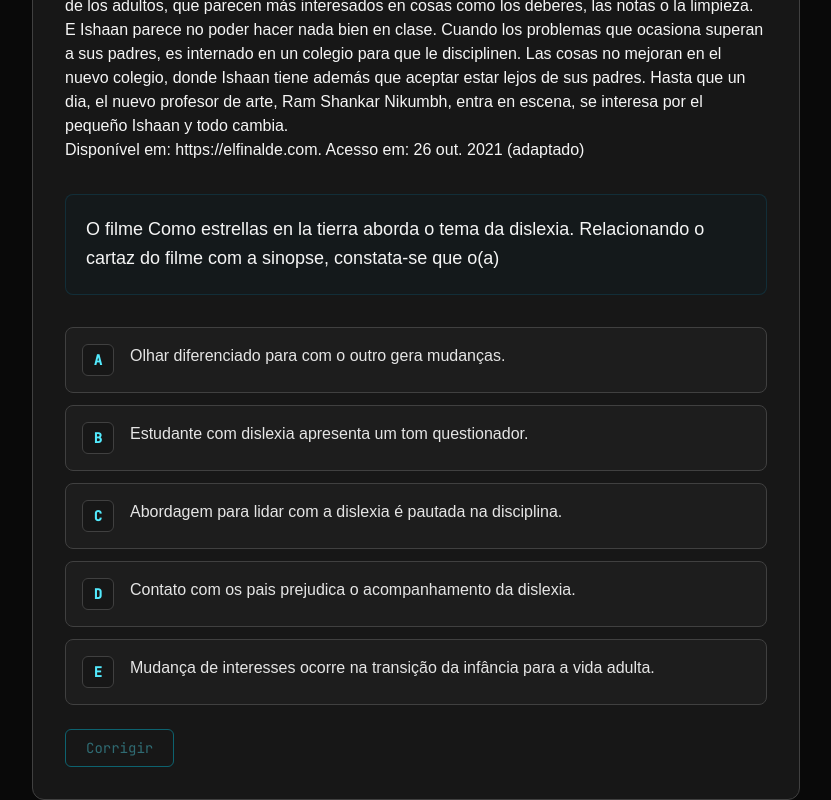
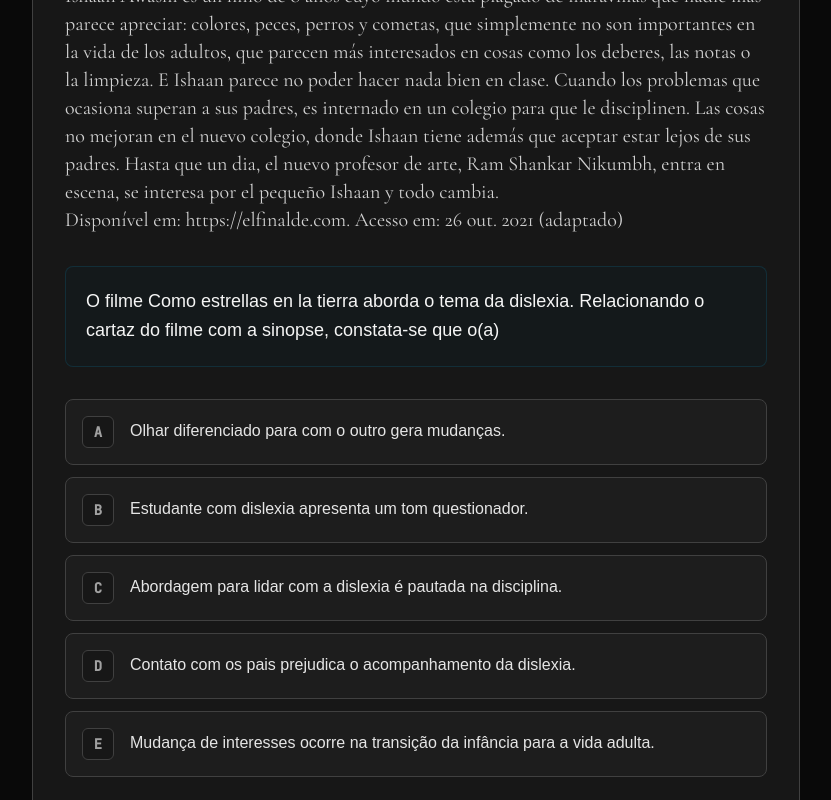
Before and after one commit to gvinholi/enem-api, a React (Vite) app: page / in a window 1280 px wide. Shown: the part 940-1740 px from the top of the page, without its empty margins (224-1055 px from the left). Built offline with nearby package versions, Linux system fonts and the light colour scheme.

Commit message:
feat: add remark-gfm for enhanced Markdown support and reset answer state on question change

```diff
--- a/package.json
+++ b/package.json
@@ -13,7 +13,8 @@
     "markdown": "^0.5.0",
     "react": "^19.2.7",
     "react-dom": "^19.2.7",
-    "react-markdown": "^10.1.0"
+    "react-markdown": "^10.1.0",
+    "remark-gfm": "^4.0.1"
   },
   "devDependencies": {
     "@eslint/js": "^10.0.1",
--- a/src/components/Questao.jsx
+++ b/src/components/Questao.jsx
@@ -1,5 +1,6 @@
 import { useState } from "react";
 import ReactMarkdown from "react-markdown";
+import remarkGfm from "remark-gfm";
 
 export default function Questao({ questao }) {
   const [resposta, setResposta] = useState(null);
@@ -29,8 +30,14 @@ export default function Questao({ questao }) {
       {/* Enunciado */}
       <div className="space-y-8">
         {questao.contexto && (
-          <div className="prose prose-invert max-w-none">
-            <ReactMarkdown>{questao.contexto}</ReactMarkdown>
+          <div className="prose prose-invert max-w-none
+            prose-p:leading-relaxed prose-p:tracking-wide prose-p:mb-6
+            prose-headings:mt-8 prose-headings:mb-4
+            text-neutral-200/90 font-serif text-lg sm:text-xl"
+          >
+            <ReactMarkdown remarkPlugins={[remarkGfm]}>
+              {questao.contexto}
+            </ReactMarkdown>
           </div>
         )}
 
@@ -46,12 +53,14 @@ export default function Questao({ questao }) {
       {/* Imagens da questão */}
       {questao.imagens?.length > 0 && (
         <div className="mt-6 flex flex-col gap-4">
-          {questao.imagens.map((img, index) => (
+          {questao.imagens
+            .filter(img => !img.includes('broken-image') && !img.includes('yunger7'))
+            .map((img, index) => (
               <img
                 key={index}
                 src={img}
                 alt={`Imagem ${index + 1}`}
-              className="rounded-lg border border-neutral-700"
+                className="rounded-lg border border-neutral-700 w-full object-contain max-h-[500px] bg-neutral-950/50 p-2"
               />
             ))}
         </div>
@@ -61,9 +70,7 @@ export default function Questao({ questao }) {
       <div className="mt-8 flex flex-col gap-3">
         {questao.alternativas?.map((alt, i) => {
           const letra = alt.letter ?? alt.letra ?? String.fromCharCode(65 + i);
-
           const texto = alt.text ?? alt.texto ?? "";
-
           const correta = letra === questao.gabarito;
 
           return (
@@ -73,9 +80,9 @@ export default function Questao({ questao }) {
                 name={questao.id}
                 className="hidden"
                 checked={resposta === letra}
+                disabled={corrigido}
                 onChange={() => {
                   setResposta(letra);
-                  setCorrigido(false);
                 }}
               />
 
@@ -85,27 +92,33 @@ export default function Questao({ questao }) {
                   ${
                     corrigido && correta
                       ? "border-green-500 bg-green-950/30"
+                      : corrigido && resposta === letra
+                        ? "border-red-500 bg-red-950/30"
                         : resposta === letra
-                        ? "border-cyan-400 bg-cyan-950/30"
+                          ? "border-cyan-400 bg-cyan-950/30 shadow-[0_0_15px_rgba(34,211,238,0.15)]"
                           : "border-neutral-700 bg-neutral-800/40 hover:border-cyan-400 hover:bg-neutral-800"
                   }
                 `}
               >
                 <span
                   className={`
-                    flex h-8 w-8 shrink-0 items-center justify-center rounded-md border bg-neutral-900 font-mono text-sm font-semibold
+                    flex h-8 w-8 shrink-0 items-center justify-center rounded-md border bg-neutral-900 font-mono text-sm font-semibold transition-colors
                     ${
                       corrigido && correta
                         ? "border-green-500 text-green-400"
-                        : "border-neutral-700 text-cyan-300"
+                        : corrigido && resposta === letra
+                          ? "border-red-500 text-red-400"
+                          : resposta === letra
+                            ? "border-cyan-400 text-cyan-300"
+                            : "border-neutral-700 text-neutral-400"
                     }
                   `}
                 >
                   {letra}
                 </span>
 
-                <div className="flex flex-col gap-3">
-                  <span className="text-neutral-200">{texto}</span>
+                <div className="flex flex-col gap-3 pt-0.5">
+                  <span className="text-neutral-200 leading-relaxed">{texto}</span>
 
                   {alt.file && (
                     <img
@@ -122,11 +135,11 @@ export default function Questao({ questao }) {
       </div>
 
       {/* Botão corrigir */}
-      <div className="mt-6">
+      <div className="mt-6 flex items-center gap-4">
         <button
           onClick={() => setCorrigido(true)}
-          disabled={!resposta}
-          className="rounded-md border border-cyan-400 px-5 py-2 font-mono text-sm text-cyan-300 transition hover:bg-cyan-400 hover:text-black disabled:cursor-not-allowed disabled:opacity-40"
+          disabled={!resposta || corrigido}
+          className="rounded-md border border-cyan-400 px-5 py-2 font-mono text-sm text-cyan-300 transition hover:bg-cyan-400 hover:text-black disabled:cursor-not-allowed disabled:opacity-30"
         >
           Corrigir
         </button>
@@ -134,12 +147,12 @@ export default function Questao({ questao }) {
 
       {/* Resultado */}
       {corrigido && (
-        <div className="mt-4">
+        <div className="mt-4 font-mono text-sm">
           {resposta === questao.gabarito ? (
-            <p className="font-semibold text-green-400">✔ Resposta correta</p>
+            <p className="font-semibold text-green-400">✔ Resposta correta!</p>
           ) : (
             <p className="font-semibold text-red-400">
-              ❌ Resposta incorreta. Gabarito: {questao.gabarito}
+              ❌ Resposta incorreta. Gabarito oficial: {questao.gabarito}
             </p>
           )}
         </div>
```
Also changed, not shown: 1 other file (tests, documents, lock files or other folders). Lines whose indentation alone changed are shown as unchanged.
